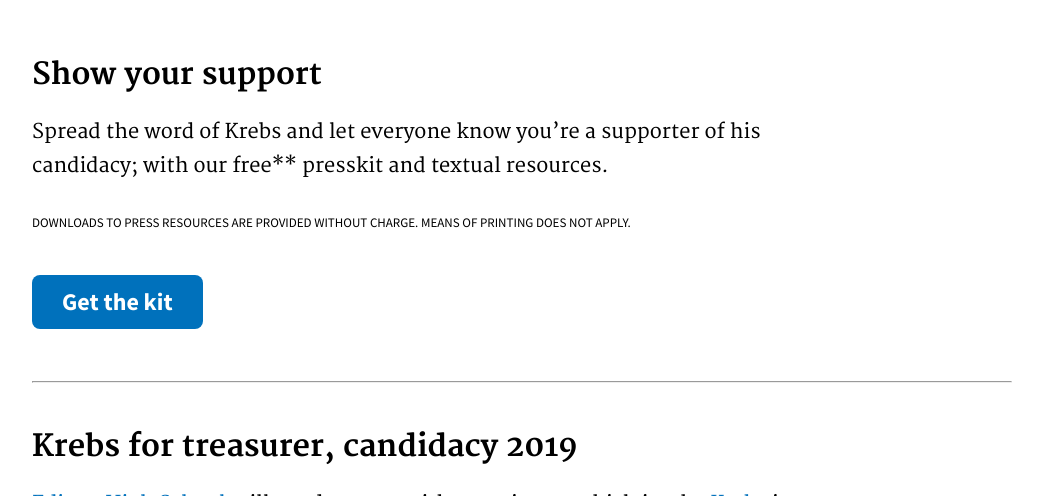
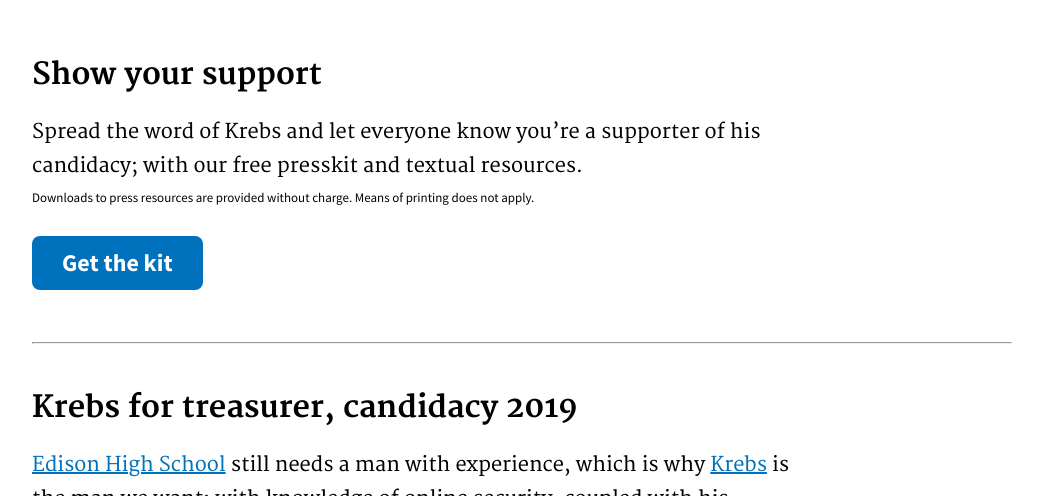
Before and after one commit to serrif/website, a Jekyll site: the page built from main/home.md, in a window 1280 px wide and 900 px high, cut to the strip 404-900 px from the top of the window. Shown: the whole strip, without its empty margins (118-1161 px from the left). Built offline with Jekyll 4.4.1, drawn with Linux system fonts in a browser that asks for light colours.

Commit message:
Update home.md

```diff
--- a/main/home.md
+++ b/main/home.md
@@ -14,10 +14,10 @@ hero:
 ---
 
 ## Show your support
-Spread the word of Krebs and let everyone know you're a supporter of his candidacy; with our free** presskit and textual resources.
+Spread the word of Krebs and let everyone know you're a supporter of his candidacy; with our free presskit and textual resources.
 {: .usa-font-lead }
 
-###### Downloads to press resources are provided without charge. Means of printing does not apply.
+<h6 style="margin-top:-1.5rem; margin-bottom: 0; text-transform: none;">Downloads to press resources are provided without charge. Means of printing does not apply.</h6>
 
 [Get the kit](#){: .usa-button .usa-button-big }
 
```
